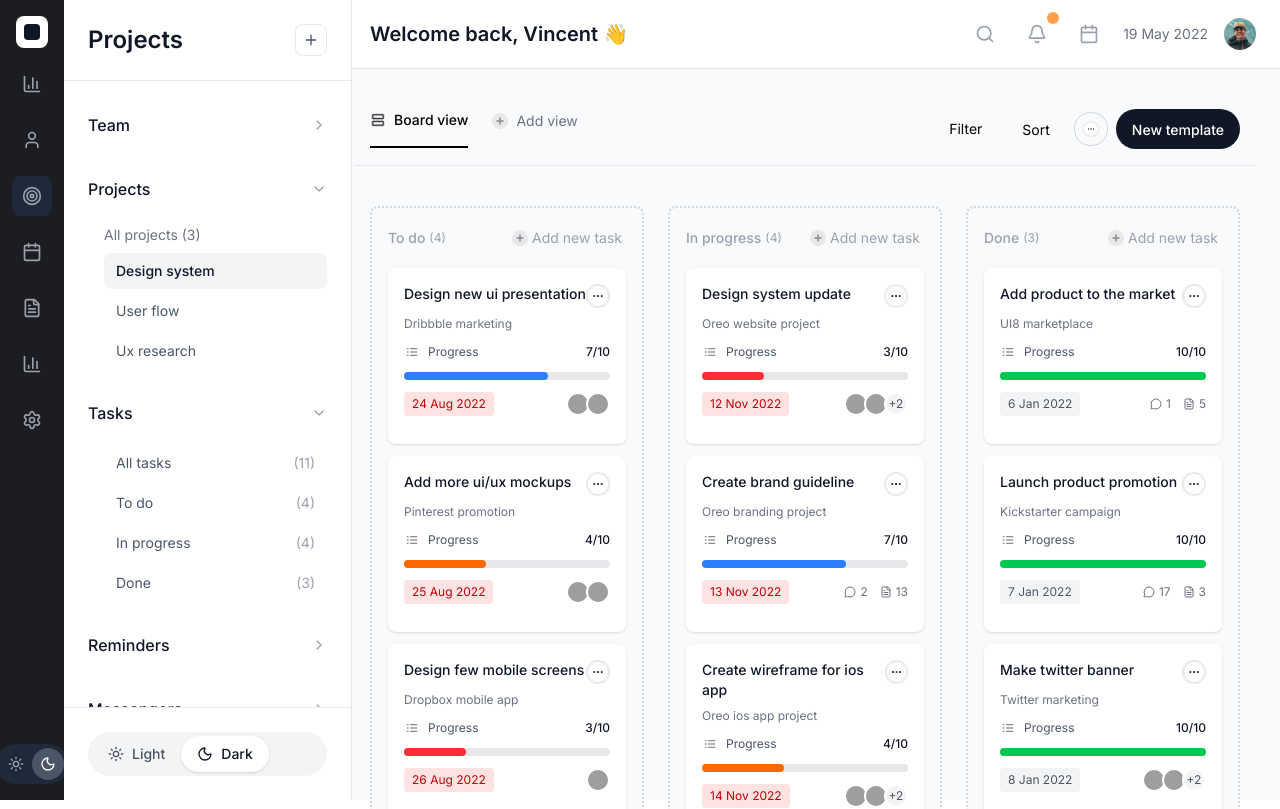
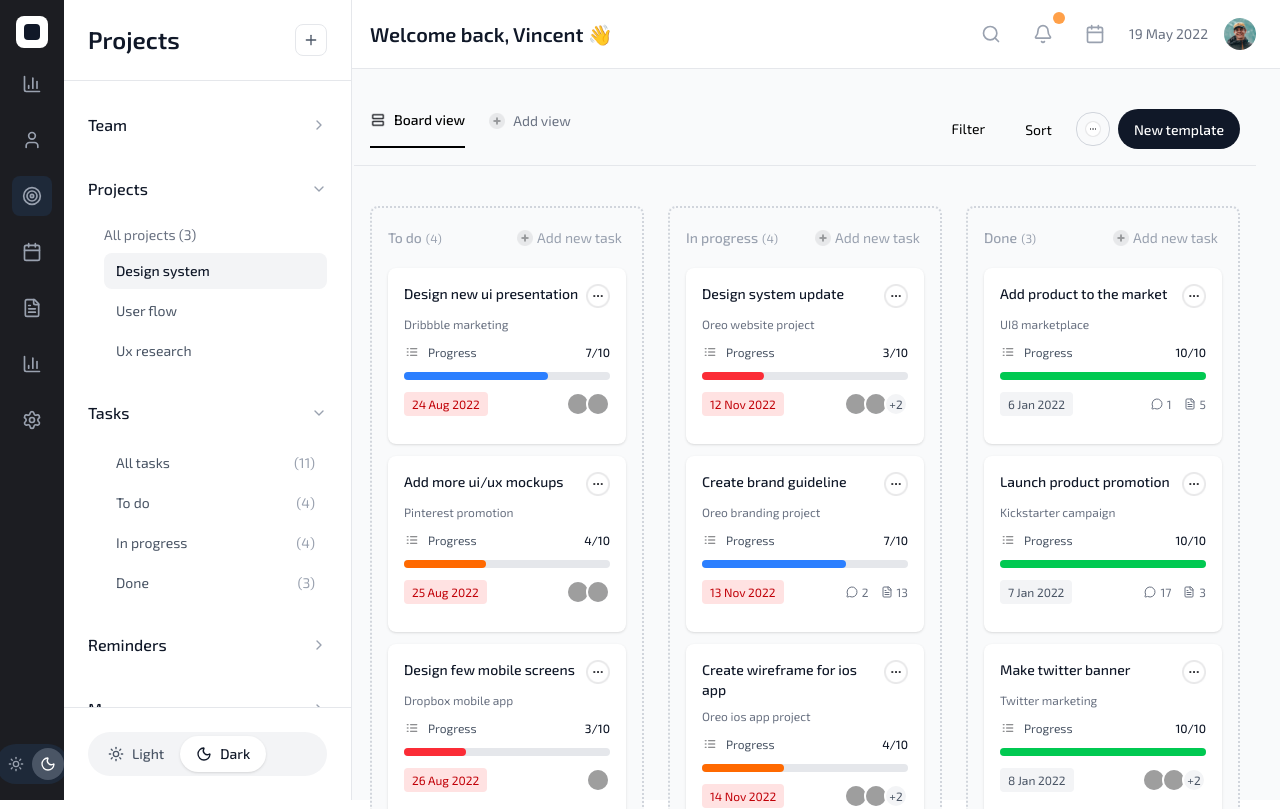
Before and after one commit to DavidAjanaku/3D-To-Do-Kanban-Board, a Next.js app: page / in a window 1280 px wide. Shown: the top 809 px of the page. Built offline with nearby package versions, Linux system fonts and the light colour scheme; grey boxes are pictures that could not be loaded.

Commit message:
`Update font import from Inter to Exo 2 in layout.tsx`

```diff
--- a/src/app/layout.tsx
+++ b/src/app/layout.tsx
@@ -1,8 +1,12 @@
 import type { Metadata } from 'next';
-import { Inter } from 'next/font/google';
+import { Exo_2 } from 'next/font/google'; // ⬅️ change here
 import './globals.css';
 
-const inter = Inter({ subsets: ['latin'] });
+// Load Exo 2 instead of Inter
+const exo2 = Exo_2({
+  subsets: ['latin'],
+  weight: ['400', '500', '600', '700'], // pick the weights you’ll use
+});
 
 export const metadata: Metadata = {
   title: '3D Todo Kanban Board',
@@ -16,7 +20,7 @@
 }) {
   return (
     <html lang="en">
-      <body className={inter.className}>{children}</body>
+      <body className={exo2.className}>{children}</body>
     </html>
   );
 }
```
